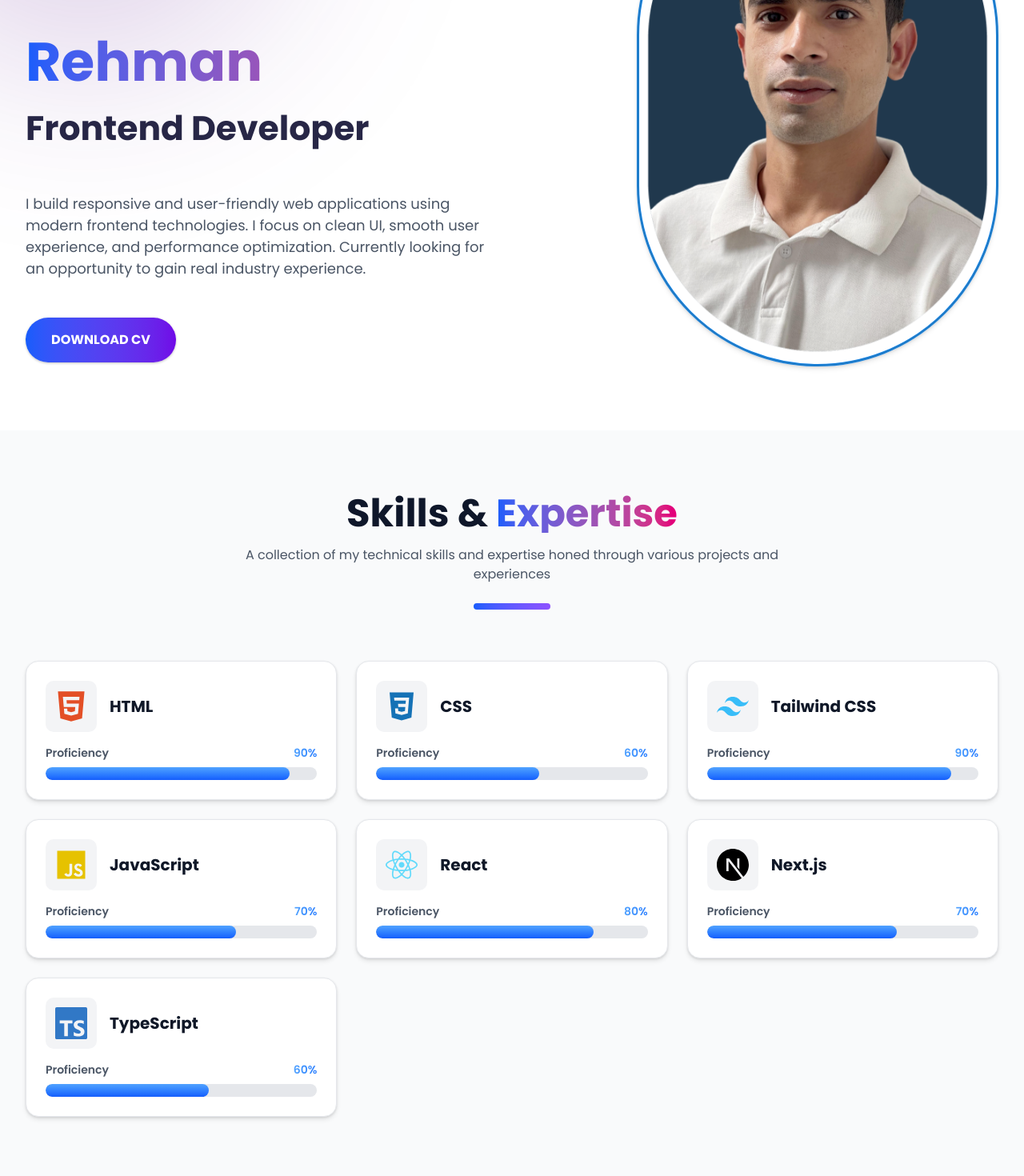
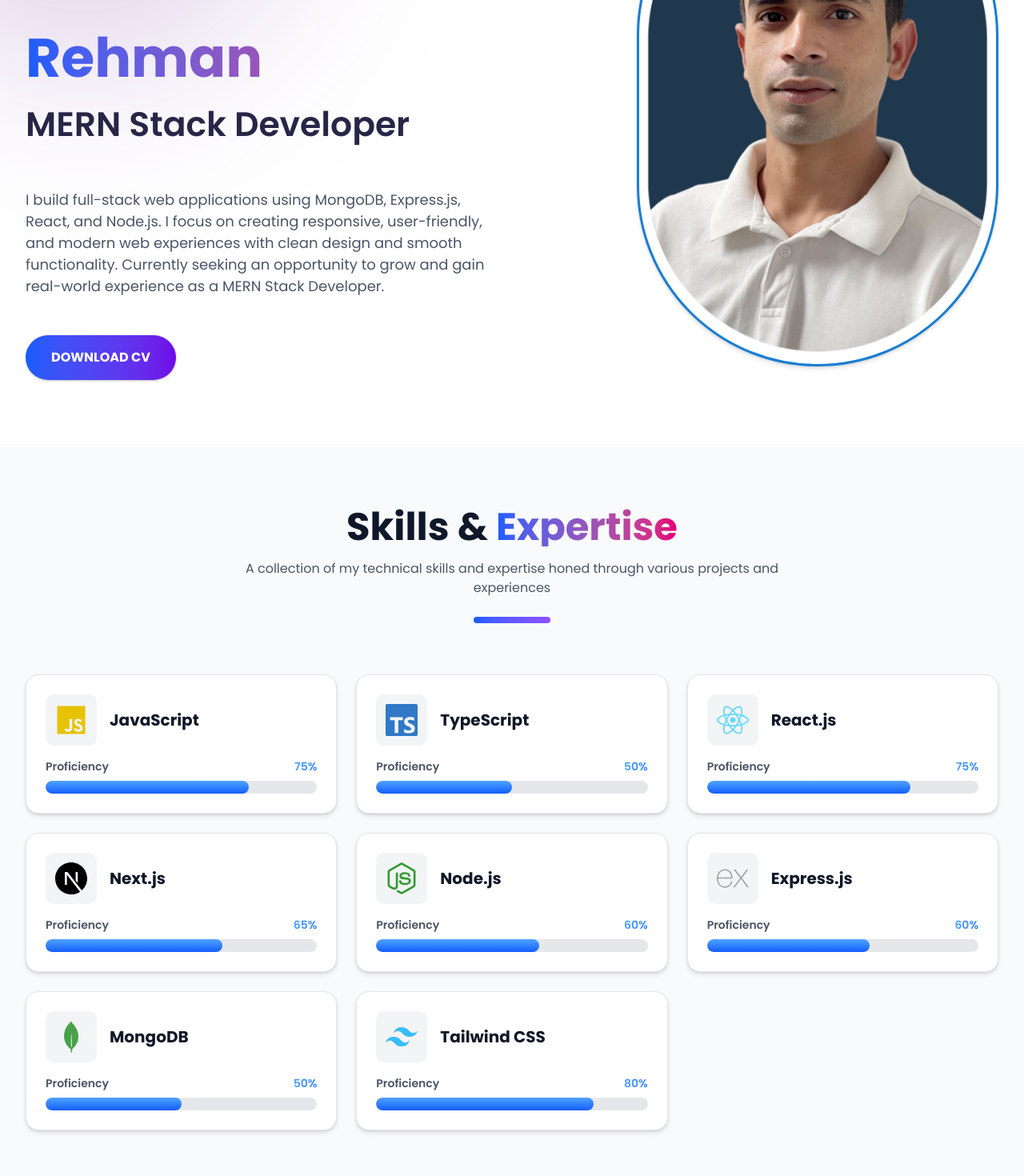
Before and after one commit to shakeelrehman501/Portfolio, a Next.js app: page / in a window 1280 px wide. Shown: the part 340-1810 px from the top of the page at 80% size. Built offline with nearby package versions, Linux system fonts and the light colour scheme.

Commit message:
Edit skills section

```diff
--- a/src/components/Hero.tsx
+++ b/src/components/Hero.tsx
@@ -25,7 +25,7 @@ function Hero() {
                 <div className="flex items-center gap-2 border w-fit h-fit px-3 py-1 rounded-full border-gray-400/70 mb-3">
                   <div className="w-2.5 h-2.5 bg-green-400 rounded-full"></div>
                   <span className="text-sm  font-semibold text-[#0e82eb] dark:text-[#60a5fa]">
-                    Available for Internship / Frontend Roles
+                    Available for Internship / Junior MERN Stack Roles
                   </span>
                 </div>
               </AnimatedItem>
@@ -42,8 +42,8 @@ function Hero() {
                 >
                   Shakeel Rehman
                 </h1>
-                <p className="text-wrap leading-tight sm:leading-normal font-bold text-[28px] sm:text-[36px] lg:text-[42.481px]  text-[#272646] dark:text-white transition-colors pt-4 sm:pt-0">
-                  Frontend Developer
+                <p className="text-wrap leading-tight sm:leading-normal font-semibold text-[28px] sm:text-[36px] lg:text-[42.481px]  text-[#272646] dark:text-white transition-colors pt-4 sm:pt-0">
+                  MERN Stack Developer
                 </p>
               </AnimatedItem>
             </div>
@@ -51,10 +51,7 @@ function Hero() {
             {/* Description */}
             <AnimatedItem type="slideLeft" index={3}>
               <p className="px-10 sm:px-0 text-[16px] sm:font-normal sm:text-[18px] leading-normal text-[#4a5565] dark:text-gray-300 max-w-[648px] transition-colors">
-                I build responsive and user-friendly web applications using
-                modern frontend technologies. I focus on clean UI, smooth user
-                experience, and performance optimization. Currently looking for
-                an opportunity to gain real industry experience.
+                I build full-stack web applications using MongoDB, Express.js, React, and Node.js. I focus on creating responsive, user-friendly, and modern web experiences with clean design and smooth functionality. Currently seeking an opportunity to grow and gain real-world experience as a MERN Stack Developer.
               </p>
             </AnimatedItem>
             {/* Download CV Button */}
--- a/src/lib/constants.ts
+++ b/src/lib/constants.ts
@@ -1,75 +1,80 @@
-
 import { TfiHtml5 } from "react-icons/tfi";
 import { IoLogoCss3 } from "react-icons/io";
 import { IconType } from "react-icons";
-import { SiTailwindcss } from "react-icons/si";
+import { SiExpress, SiMongodb, SiTailwindcss } from "react-icons/si";
 import { IoLogoJavascript } from "react-icons/io5";
-import { FaReact } from "react-icons/fa";
+import { FaNodeJs, FaReact } from "react-icons/fa";
 import { SiNextdotjs } from "react-icons/si";
 import { SiTypescript } from "react-icons/si";
 import { GrInstagram } from "react-icons/gr";
 import { FiGithub } from "react-icons/fi";
-import { LuLinkedin, LuFacebook  } from "react-icons/lu";
+import { LuLinkedin, LuFacebook } from "react-icons/lu";
 import { HiOutlineMail } from "react-icons/hi";
 import { FiPhoneCall } from "react-icons/fi";
 import { GrLocation } from "react-icons/gr";
 
 export const NavItems = [
-    {id:"about", label:"About"},
-    {id:"skills", label:"Skills"},
-    {id:"experience", label:"Experience"},
-    {id:"projects", label:"Projects"},
-    {id:"contact", label:"Contact"}
-]
+  { id: "about", label: "About" },
+  { id: "skills", label: "Skills" },
+  { id: "experience", label: "Experience" },
+  { id: "projects", label: "Projects" },
+  { id: "contact", label: "Contact" },
+];
 
 export interface skillsCardType {
   name: string;
   icon: IconType;
-  color?:string;
+  color?: string;
   proficiency: number;
 }
-export const skillsCardData:skillsCardType[] = [
+export const skillsCardData: skillsCardType[] = [
   {
-      name: "HTML",
-      icon: TfiHtml5,
-      color: "#E34F26",
-      proficiency: 90,
+    name: "JavaScript",
+    icon: IoLogoJavascript,
+    color: "#E6C200",
+    proficiency: 75,
   },
   {
-      name: "CSS",
-      icon: IoLogoCss3,
-      color: "#1572B6",
+    name: "TypeScript",
+    icon: SiTypescript,
+    color: "#3178C6",
+    proficiency: 50,
+  },
+  {
+    name: "React.js",
+    icon: FaReact,
+    color: "#61DAFB",
+    proficiency: 75,
+  },
+  {
+    name: "Next.js",
+    icon: SiNextdotjs,
+    color: "#000000",
+    proficiency: 65,
+  },
+  {
+    name: "Node.js",
+    icon: FaNodeJs,
+    color: "#339933",
     proficiency: 60,
+  },
+  {
+    name: "Express.js",
+    icon: SiExpress,
+    color: "#A3A3A3",
+    proficiency: 60,
+  },
+  {
+    name: "MongoDB",
+    icon: SiMongodb,
+    color: "#47A248",
+    proficiency: 50,
   },
   {
     name: "Tailwind CSS",
     icon: SiTailwindcss,
     color: "#38BDF8",
-      proficiency: 90,
-    },
-    {
-      name: "JavaScript",
-      icon: IoLogoJavascript,
-      color: "#E6C200",
-      proficiency: 70,
-    },
-    {
-      name: "React",
-      icon: FaReact ,
-      color: "#61DAFB",
     proficiency: 80,
-    },
-    {
-      name: "Next.js",
-      icon: SiNextdotjs,
-      color: "#000000",
-      proficiency: 70,
-    },
-    {
-      name: "TypeScript",
-      icon: SiTypescript,
-      color: "#3178C6",
-      proficiency: 60,
   },
 ];
 
@@ -83,26 +88,33 @@ export interface experienceCardType {
   description: string;
   tags: string[];
 }
-export const  experienceCardData:experienceCardType[] = [
+export const experienceCardData: experienceCardType[] = [
   {
     company: "Lintent",
-      logo:"Boxel",
+    logo: "Boxel",
     position: "Frontend Developer",
     type: "Internship Hunt",
     date: "Dec 2025 - Feb 2026",
     location: "Remote",
     description:
       "Gaining valuable experience in frontend development, worked on building responsive web applications and modern user interfaces. Collaborated with teams to develop scalable solutions using modern technologies and best practices. Focused on writing clean, maintainable code and improving user experience through innovative design patterns.",
-      tags: ["HTML", "JavaScript", "Tailwind CSS", "React", "Next.js", "TypeScript"],
+    tags: [
+      "HTML",
+      "JavaScript",
+      "Tailwind CSS",
+      "React",
+      "Next.js",
+      "TypeScript",
+    ],
   },
-]
+];
 
 export interface Links {
   name: string;
-  icon:IconType;
-  href:string
+  icon: IconType;
+  href: string;
 }
-export const socialLinks:Links[] = [
+export const socialLinks: Links[] = [
   {
     name: "Facebook",
     icon: LuFacebook,
@@ -115,31 +127,31 @@ export const socialLinks:Links[] = [
   },
   {
     name: "https://www.linkedin.com/in/shakeel-rehman-332339251/",
-      icon: LuLinkedin ,
+    icon: LuLinkedin,
     href: "#",
   },
   {
     name: "Instagram",
-      icon: GrInstagram ,
+    icon: GrInstagram,
     href: "https://www.linkedin.com/in/shakeel-rehman-332339251/",
   },
 ];
 
 export interface projectsCardType {
-  title:string;
-  description:string;
-  image:string;
-  tags:string[];
-  liveUrl:string;
-  githubUrl:string
+  title: string;
+  description: string;
+  image: string;
+  tags: string[];
+  liveUrl: string;
+  githubUrl: string;
 }
-export const projectsCardData:projectsCardType[] = [
+export const projectsCardData: projectsCardType[] = [
   {
     title: "E-commerce website",
     description:
       "I built a fully functional e-commerce website from scratch using React, applying core concepts and modern development practices.",
-      image: './e_commerce_img.JPG',
-      tags: ["React", "Tailwind CSS", "TypeScript",],
+    image: "./e_commerce_img.JPG",
+    tags: ["React", "Tailwind CSS", "TypeScript"],
     liveUrl: "https://e-commerce-project-omega-tawny-54.vercel.app/",
     githubUrl: "https://github.com/shakeelrehman501/e_commerce_project",
   },
@@ -147,7 +159,7 @@ export const projectsCardData:projectsCardType[] = [
     title: "Boxel Technology",
     description:
       "I built a complete website for Boxel Technology from scratch using Next.js, implementing page routing and core concepts. This project enhanced my understanding of Next.js fundamentals and real-world application structure.",
-      image: './boxel.png',
+    image: "./boxel.png",
     tags: ["NextJs", "Tailwind CSS", "JavaScript Concepts"],
     liveUrl: "https://www.boxeltechnology.com/",
     githubUrl: "https://github.com/shakeelrehman501/boxel_technology",
@@ -156,7 +168,7 @@ export const projectsCardData:projectsCardType[] = [
     title: "Small projects",
     description:
       "I have created React apps like Todo List, Notes App, Shopping Cart, Counter, and Search Filter, learning how to manage state, reuse components, handle user interactions, and build responsive UI.",
-      image: './smallProject.jpg',
+    image: "./smallProject.jpg",
     tags: ["Tailwind CSS", "React", "JavaScript conepts"],
     liveUrl: "https://smalprojacts.vercel.app/",
     githubUrl: "https://github.com/shakeelrehman501/smalprojacts/tree/main/src",
@@ -164,24 +176,24 @@ export const projectsCardData:projectsCardType[] = [
 ];
 
 export interface ContactCardType {
-  icon:IconType,
-  title:string,
-  data:string
+  icon: IconType;
+  title: string;
+  data: string;
 }
-export const contactCardData:ContactCardType[] = [
+export const contactCardData: ContactCardType[] = [
   {
-    icon:HiOutlineMail,
-    title:"Email",
-    data:"shakeelrehman501@gmail.com"
+    icon: HiOutlineMail,
+    title: "Email",
+    data: "shakeelrehman501@gmail.com",
   },
   {
-    icon:FiPhoneCall,
-    title:"Phone",
-    data:"0300-0787595"
+    icon: FiPhoneCall,
+    title: "Phone",
+    data: "0300-0787595",
   },
   {
-    icon:GrLocation,
-    title:"Location",
-    data:"Barkat Market, Lahore"
+    icon: GrLocation,
+    title: "Location",
+    data: "Barkat Market, Lahore",
   },
-]
+];
```
Lines whose indentation alone changed are shown as unchanged.
